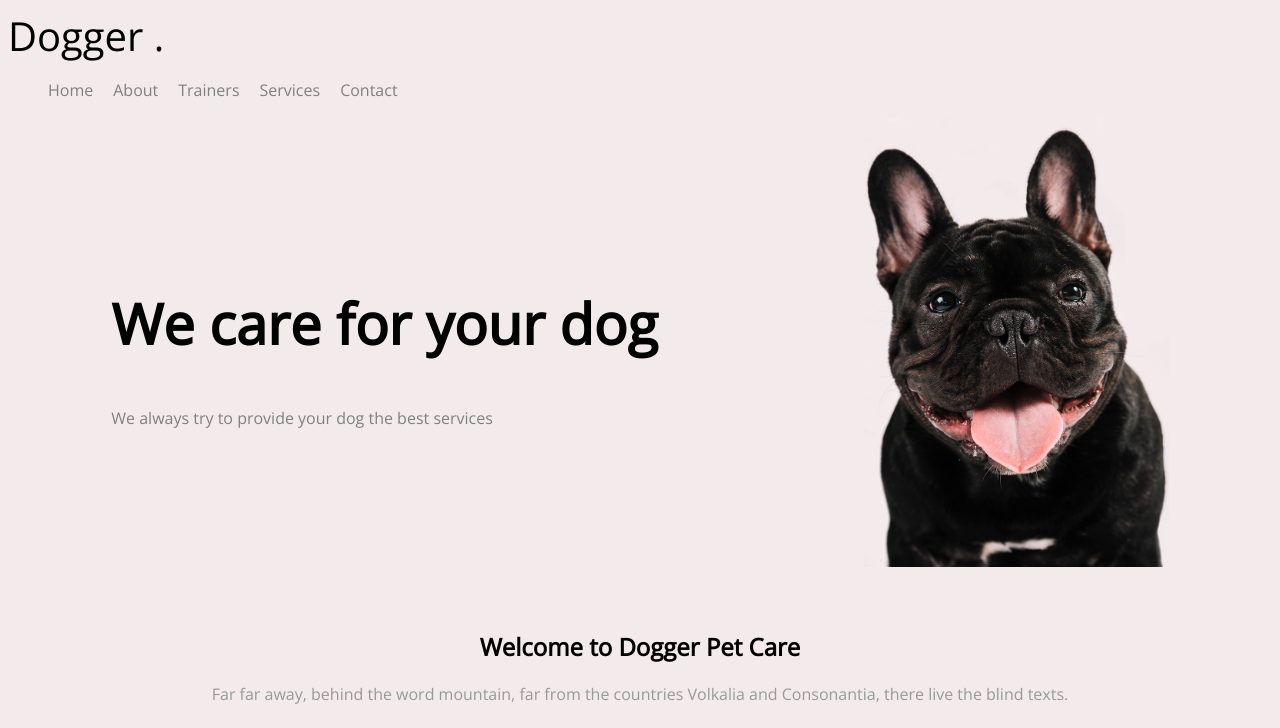
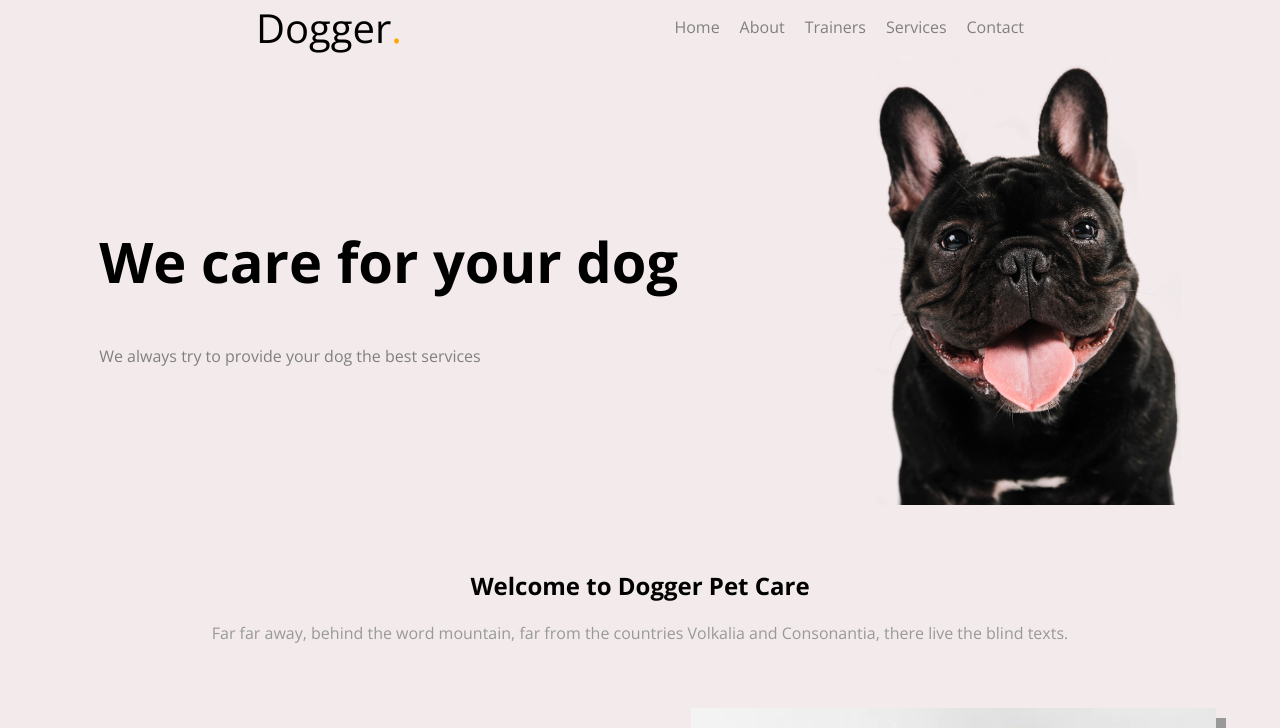
Before and after one commit to Eralkor/Projet2, a plain HTML site: page index.html in a window 1280 px wide. Shown: the top 728 px of the page. Drawn offline with nearby package versions, Linux system fonts and the light colour scheme.

Commit message:
Presque fini

```diff
--- a/CSS/Style.css
+++ b/CSS/Style.css
@@ -1,15 +1,30 @@
+@import url('https://fonts.googleapis.com/css2?family=Open+Sans:wght@300;400;500;600;700&display=swap');
+
 body{
     font-family: 'Open Sans', sans-serif;
+    font-size: 16px;
+    margin: 0;
 }
 
 /**
 * Entête de page
 */
 
+.menu{
+    display: flex;
+    justify-content: space-between;
+    width: 60%;
+    margin: auto;
+}
+
 .logo{
     text-decoration: none;
     color: black;
     font-size: 2.5rem;
+}
+
+.logo span{
+    color: orange;
 }
 
 header img{
@@ -18,7 +33,6 @@ header img{
 
 header nav ul{
     display: flex;
-    flex-direction: row;
     list-style: none;
     gap: 20px;
 }
--- a/index.html
+++ b/index.html
@@ -7,16 +7,14 @@
     <meta name="viewport" content="width=device-width, initial-scale=1.0">
     <link rel="stylesheet" href="CSS/Style.css">
 
-    <link rel="preconnect" href="https://fonts.googleapis.com">
-    <link rel="preconnect" href="https://fonts.gstatic.com" crossorigin>
-    <link href="https://fonts.googleapis.com/css2?family=Open+Sans&display=swap" rel="stylesheet">
 
     <title>Dogo</title>
 
 </head>
 <header>
+    <div class="menu">
         <!--Logo-->
-    <a href="index.html" class="logo">Dogger .</a>
+        <a href="index.html" class="logo">Dogger<span>.</span></a>
 
         <!--Navigation-->
         <nav>
@@ -38,6 +36,7 @@
                 </li>
             </ul>
         </nav>
+    </div>
 
     <!--Titre, Slogan et Image-->
     <section>
```
Lines whose indentation alone changed are shown as unchanged.
